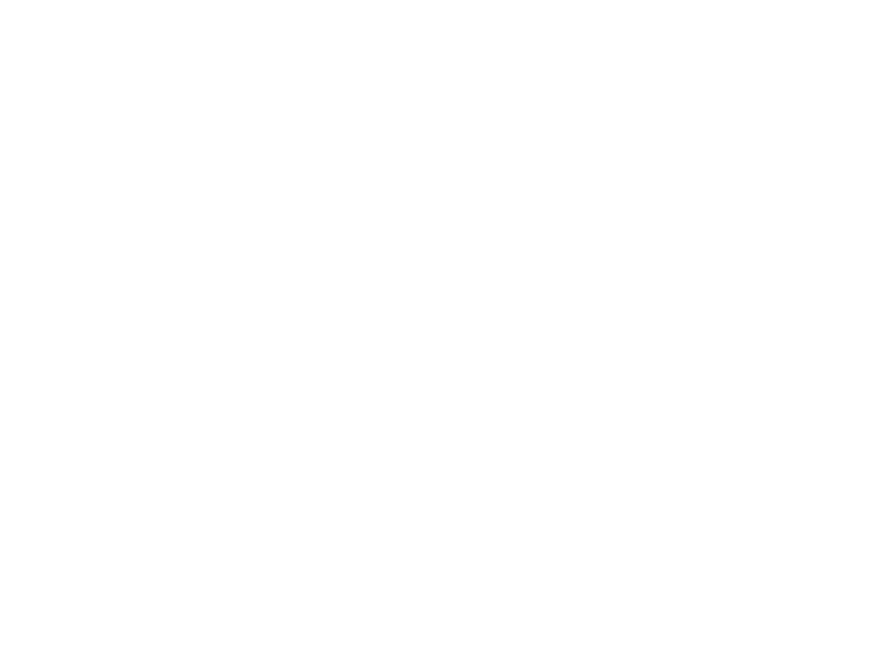
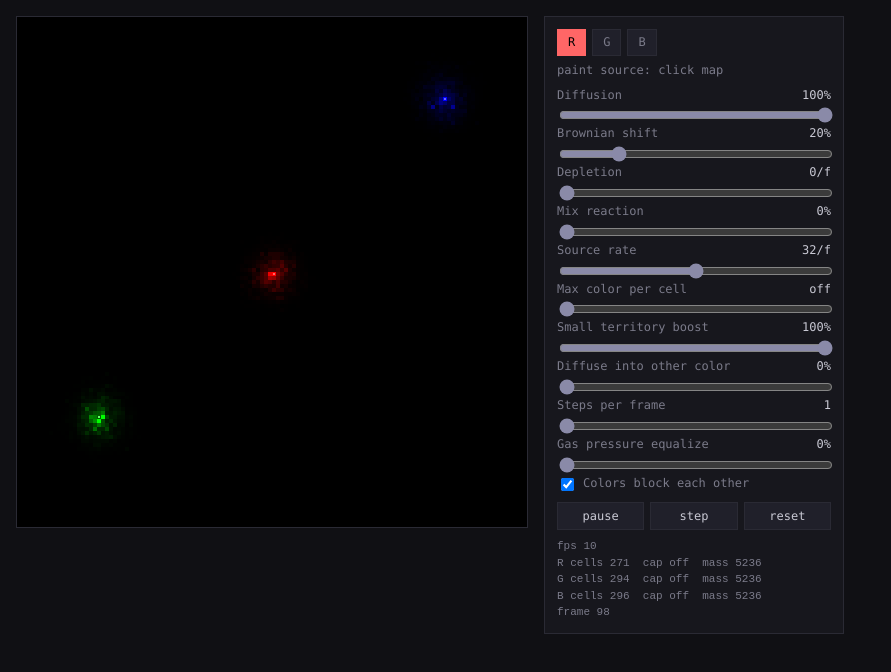
Before and after one commit to luncat8/diffusion-territory, a plain HTML site: page index.html in a window 1280 px wide. Shown: the whole page, without its empty margins (0-891 px from the left). Drawn offline with Linux system fonts and the light colour scheme; animation ran at ten frames a second.

Commit message:
page: canvas, hover readout, panel, 60Hz loop
Co-authored-by: arena-agent <297053741+arena-agent@users.noreply.github.com>

```diff
--- /dev/null
+++ b/controls.js
@@ -0,0 +1,93 @@
+// owns: panel widgets and their binding to Settings
+// edit for: slider list, labels, paint players, buttons
+
+const CONTROLS = [
+	{ key: 'diffusion', label: 'Diffusion', min: 0, max: 100, step: 1, unit: '%', hint: 'flux per neighbour, 100 = widest stable step' },
+	{ key: 'brownian', label: 'Brownian shift', min: 0, max: 100, step: 1, unit: '%', hint: 'chance to swap a cell with a random neighbour before diffusion' },
+	{ key: 'depletion', label: 'Depletion', min: 0, max: 8, step: 1, unit: '/f', hint: 'color removed from every cell each frame' },
+	{ key: 'reaction', label: 'Mix reaction', min: 0, max: 100, step: 1, unit: '%', hint: 'share of the smaller color removed where two colors meet' },
+	{ key: 'sourceRate', label: 'Source rate', min: 0, max: 64, step: 1, unit: '/f', hint: 'color a source cell adds each frame' },
+	{ key: 'capBase', label: 'Max color per cell', min: 0, max: 1023, step: 1, unit: '', hint: 'per-cell ceiling on a 16-cell territory; 0 = no limit' },
+	{ key: 'capTerritory', label: 'Small territory boost', min: 0, max: 100, step: 1, unit: '%', hint: 'how far a smaller territory raises the per-cell ceiling' },
+	{ key: 'foreignRate', label: 'Diffuse into other color', min: 0, max: 100, step: 1, unit: '%', hint: 'flux into cells another color holds, used when blocking is off' },
+	{ key: 'substeps', label: 'Steps per frame', min: 1, max: 2, step: 1, unit: '', hint: 'physics passes per frame' },
+	{ key: 'pressure', label: 'Gas pressure equalize', min: 0, max: 100, step: 1, unit: '%', hint: 'multi-scale mean transfer: equalises the whole field, ignores the per-cell ceiling' },
+];
+
+const Controls = {
+	knobs: [],
+	picks: [],
+	paintDot: null,
+
+	build() {
+		const host = $('rows');
+		for (const def of CONTROLS) {
+			const row = document.createElement('div');
+			row.className = 'row';
+			const head = document.createElement('label');
+			const name = document.createElement('span');
+			name.textContent = def.label;
+			const val = document.createElement('output');
+			head.append(name, val);
+			const input = document.createElement('input');
+			input.type = 'range';
+			input.title = def.hint;
+			input.min = def.min;
+			input.max = def.max;
+			input.step = def.step;
+			input.value = Settings[def.key];
+			input.addEventListener('input', () => Controls.edit(def, input, val));
+			row.append(head, input);
+			host.append(row);
+			Controls.knobs.push({ def, input, val });
+			Controls.show(def, input, val);
+		}
+		const block = document.createElement('div');
+		block.className = 'row check';
+		const tick = document.createElement('input');
+		tick.type = 'checkbox';
+		tick.checked = !!Settings.blockForeign;
+		const bt = document.createElement('label');
+		bt.textContent = 'Colors block each other';
+		bt.prepend(tick);
+		tick.addEventListener('change', () => { Settings.blockForeign = tick.checked ? 1 : 0; });
+		block.append(bt);
+		host.append(block);
+		const host2 = $('players');
+		for (let p = 0; p < 3; p++) {
+			const b = document.createElement('button');
+			b.className = 'pick p' + p;
+			b.textContent = View.names[p];
+			b.addEventListener('click', () => Controls.pick(p));
+			host2.append(b);
+			Controls.picks.push(b);
+		}
+		Controls.paintDot = document.createElement('span');
+		Controls.paintDot.className = 'hint';
+		host2.append(Controls.paintDot);
+	},
+
+	edit(def, input, val) {
+		Settings[def.key] = +input.value;
+		Controls.show(def, input, val);
+	},
+
+	show(def, input, val) {
+		const v = Settings[def.key];
+		if (def.key === 'capBase') val.textContent = v ? v + def.unit : 'off';
+		else val.textContent = v + def.unit;
+		input.value = v;
+	},
+
+	pick(p) {
+		Settings.paint = p;
+		Controls.sync();
+	},
+
+	sync() {
+		for (const k of Controls.knobs) Controls.show(k.def, k.input, k.val);
+		for (let p = 0; p < 3; p++) Controls.picks[p].classList.toggle('on', Settings.paint === p);
+		Controls.paintDot.textContent = 'paint source: click map';
+		$('pause').textContent = Settings.paused ? 'resume' : 'pause';
+	},
+};
--- a/index.html
+++ b/index.html
@@ -3,9 +3,35 @@
 <head>
 <meta charset="utf-8">
 <meta name="viewport" content="width=device-width, initial-scale=1">
-<title></title>
+<title>diffusion territory</title>
+<link rel="stylesheet" href="style.css">
 </head>
 <body>
-<canvas id="canv"></canvas>
+<div id="app">
+	<div id="stage">
+		<canvas id="canv" width="512" height="512"></canvas>
+		<div id="tip" hidden></div>
+	</div>
+	<aside id="panel">
+		<div id="players"></div>
+		<div id="rows"></div>
+		<div id="buttons">
+			<button id="pause">pause</button>
+			<button id="step">step</button>
+			<button id="reset">reset</button>
+		</div>
+		<pre id="stats"></pre>
+	</aside>
+</div>
+<script src="settings.js"></script>
+<script src="field.js"></script>
+<script src="source.js"></script>
+<script src="diffuse.js"></script>
+<script src="pressure.js"></script>
+<script src="tick.js"></script>
+<script src="view.js"></script>
+<script src="controls.js"></script>
+<script src="loop.js"></script>
+<script src="main.js"></script>
 </body>
 </html>
--- /dev/null
+++ b/loop.js
@@ -0,0 +1,44 @@
+// owns: the frame loop and pacing
+// edit for: sim rate, stats cadence
+
+const Loop = {
+	frame: 0,
+	fps: 0,
+	win: 0,
+	last: 0,
+	spent: 0,
+	acc: 0,
+	step: 1000 / 60,
+	raf: 0,
+
+	start() {
+		Loop.last = performance.now();
+		Loop.raf = requestAnimationFrame(Loop.tick);
+	},
+
+	// 60 sim steps per second whatever the display does, at most two per frame
+	tick(now) {
+		Loop.raf = requestAnimationFrame(Loop.tick);
+		Loop.win++;
+		const dt = now - Loop.last;
+		Loop.last = now;
+		Loop.spent += dt;
+		if (Loop.spent >= 500) {
+			Loop.fps = Math.round(Loop.win * 1000 / Loop.spent);
+			Loop.win = 0;
+			Loop.spent = 0;
+			View.stats($('stats'));
+		}
+		if (!Settings.paused) {
+			Loop.acc += dt > 250 ? Loop.step : dt;
+			let n = 0;
+			while (Loop.acc >= Loop.step && n < 2) {
+				Tick.run(Settings);
+				Loop.acc -= Loop.step;
+				n++;
+			}
+			Loop.frame += n;
+		}
+		View.draw();
+	},
+};
--- /dev/null
+++ b/main.js
@@ -0,0 +1,47 @@
+// owns: boot, shared root refs, wiring
+// edit for: load order, boot sequence, buttons
+
+const $ = id => document.getElementById(id);
+
+const Main = {
+	init() {
+		Field.init(128, 128);
+		Pressure.init(Field.w, Field.h);
+		View.init($('canv'), $('tip'));
+		Controls.build();
+		Main.wire();
+		Main.reset();
+		Loop.start();
+	},
+
+	wire() {
+		$('pause').addEventListener('click', Main.pause);
+		$('step').addEventListener('click', Main.single);
+		$('reset').addEventListener('click', Main.reset);
+	},
+
+	pause() {
+		Settings.paused = Settings.paused ? 0 : 1;
+		Controls.sync();
+	},
+
+	single() {
+		Tick.run(Settings);
+		View.draw();
+		View.stats($('stats'));
+	},
+
+	reset() {
+		Field.reset();
+		Source.seed(64, 64, 0);
+		Source.seed(20, 100, 1);
+		Source.seed(107, 20, 2);
+		Field.analyze();
+		Field.caps(Settings.capBase, Settings.capTerritory);
+		View.draw();
+		Controls.sync();
+	},
+
+};
+
+Main.init();
--- /dev/null
+++ b/style.css
@@ -0,0 +1,139 @@
+:root {
+	--bg: #101014;
+	--panel: #17171d;
+	--line: #2a2a34;
+	--text: #c9c9d4;
+	--dim: #7b7b8a;
+}
+
+* { box-sizing: border-box; }
+
+body {
+	margin: 0;
+	background: var(--bg);
+	color: var(--text);
+	font: 12px/1.4 ui-monospace, "SF Mono", Menlo, Consolas, monospace;
+}
+
+#app {
+	display: flex;
+	gap: 16px;
+	align-items: flex-start;
+	padding: 16px;
+}
+
+#stage {
+	position: relative;
+	line-height: 0;
+}
+
+#canv {
+	width: min(72vh, 512px);
+	height: min(72vh, 512px);
+	image-rendering: pixelated;
+	background: #000;
+	border: 1px solid var(--line);
+	cursor: crosshair;
+}
+
+#tip {
+	position: absolute;
+	top: 0;
+	left: 0;
+	white-space: pre;
+	pointer-events: none;
+	background: #0b0b10f2;
+	border: 1px solid var(--line);
+	padding: 4px 6px;
+	color: var(--text);
+	font-size: 11px;
+	line-height: 1.35;
+}
+
+#panel {
+	background: var(--panel);
+	border: 1px solid var(--line);
+	padding: 12px;
+	width: 300px;
+	display: flex;
+	flex-direction: column;
+	gap: 8px;
+}
+
+#players {
+	display: flex;
+	gap: 6px;
+	align-items: center;
+	flex-wrap: wrap;
+}
+
+.pick {
+	background: #20202a;
+	color: var(--dim);
+	border: 1px solid var(--line);
+	padding: 4px 10px;
+	cursor: pointer;
+	font: inherit;
+}
+
+.pick.on { color: #000; }
+.pick.p0.on { background: #f66; border-color: #f66; }
+.pick.p1.on { background: #6f6; border-color: #6f6; }
+.pick.p2.on { background: #66f; border-color: #66f; }
+
+.hint {
+	color: var(--dim);
+	flex-basis: 100%;
+}
+
+.row {
+	display: flex;
+	flex-direction: column;
+	gap: 2px;
+}
+
+.row label {
+	display: flex;
+	justify-content: space-between;
+	color: var(--dim);
+}
+
+.row output { color: var(--text); }
+
+.row.check label {
+	flex-direction: row;
+	gap: 6px;
+	justify-content: flex-start;
+	cursor: pointer;
+}
+
+input[type=range] {
+	width: 100%;
+	accent-color: #8a8aa8;
+	height: 16px;
+}
+
+#buttons {
+	display: flex;
+	gap: 6px;
+}
+
+#buttons button {
+	flex: 1;
+	background: #20202a;
+	color: var(--text);
+	border: 1px solid var(--line);
+	padding: 5px 0;
+	cursor: pointer;
+	font: inherit;
+}
+
+#buttons button:hover { background: #2a2a36; }
+
+#stats {
+	margin: 0;
+	color: var(--dim);
+	font-size: 11px;
+	line-height: 1.5;
+	min-height: 68px;
+}
--- /dev/null
+++ b/view.js
@@ -0,0 +1,154 @@
+// owns: canvas painting, cursor readout, source marks
+// edit for: color mapping, tooltip fields, canvas interactions
+
+const View = {
+	canvas: null,
+	ctx: null,
+	imgCtx: null,
+	img: null,
+	pix: null,
+	tip: null,
+	scale: 4,
+	hover: -1,
+	cell: new Int32Array(8),
+	markers: ['', '#f66', '#6f6', '#fc6', '#66f', '#f6f', '#6ff', '#fff'],
+	names: ['R', 'G', 'B'],
+	text: '',
+
+	init(canvas, tip) {
+		this.canvas = canvas;
+		this.tip = tip;
+		this.ctx = canvas.getContext('2d');
+		this.scale = canvas.width / Field.w;
+		this.img = document.createElement('canvas');
+		this.img.width = Field.w;
+		this.img.height = Field.h;
+		this.imgCtx = this.img.getContext('2d');
+		this.pix = this.imgCtx.createImageData(Field.w, Field.h);
+		canvas.addEventListener('mousemove', View.move);
+		canvas.addEventListener('mousedown', View.press);
+		canvas.addEventListener('mouseleave', View.leave);
+		canvas.addEventListener('contextmenu', View.block);
+	},
+
+	block(e) {
+		e.preventDefault();
+	},
+
+	at(e) {
+		const r = View.canvas.getBoundingClientRect();
+		const x = Math.floor((e.clientX - r.left - View.canvas.clientLeft) / r.width * Field.w);
+		const y = Math.floor((e.clientY - r.top - View.canvas.clientTop) / r.height * Field.h);
+		if (x < 0 || y < 0 || x >= Field.w || y >= Field.h) return -1;
+		return y * Field.w + x;
+	},
+
+	move(e) {
+		const i = View.at(e);
+		View.hover = i;
+		if (i < 0) { View.tip.hidden = true; return; }
+		if (e.buttons & 1) View.paintCell(i, Settings.paint, true);
+		View.read(i, e);
+	},
+
+	press(e) {
+		const i = View.at(e);
+		if (i < 0) return;
+		View.paintCell(i, Settings.paint, e.button !== 2);
+		View.read(i, e);
+	},
+
+	paintCell(i, player, on) {
+		Source.paint(i % Field.w, (i / Field.w) | 0, player, on);
+	},
+
+	leave() {
+		View.hover = -1;
+		View.tip.hidden = true;
+	},
+
+	read(i, e) {
+		const c = View.cell;
+		const x = i % Field.w;
+		const y = (i / Field.w) | 0;
+		Field.sample(x, y, c);
+		View.text =
+			x + ',' + y + '  ' + (c[6] ? 'src ' + View.maskName(c[6]) : 'no src') + '  ' + View.state(c) +
+			'\nR ' + View.fixed(c[0], c[3]) + '  G ' + View.fixed(c[1], c[4]) + '  B ' + View.fixed(c[2], c[5]) +
+			'\ncap R ' + View.capText(0) + ' G ' + View.capText(1) + ' B ' + View.capText(2);
+		View.tip.textContent = View.text;
+		View.tip.hidden = false;
+		const r = View.canvas.getBoundingClientRect();
+		View.tip.style.transform = 'translate(' + (e.clientX - r.left + 14) + 'px,' + (e.clientY - r.top + 14) + 'px)';
+	},
+
+	state(c) {
+		if (c[7] !== NO_COLOR) return View.names[c[7]];
+		return c[0] > 0 || c[1] > 0 || c[2] > 0 ? 'mixed' : 'empty';
+	},
+
+	capText(p) {
+		return Field.cap[p] ? String(Field.cap[p] >> FP) : 'off';
+	},
+
+	maskName(mask) {
+		let s = '';
+		for (let p = 0; p < 3; p++) if (mask & (1 << p)) s += View.names[p];
+		return s;
+	},
+
+	fixed(int, frac) {
+		const f = frac * 100 / FP_ONE | 0;
+		return int + '.' + (f < 10 ? '0' : '') + f;
+	},
+
+	draw() {
+		const v = Field.v;
+		const d = this.pix.data;
+		for (let i = 0, j = 0, p = 0; i < Field.n; i++, j += 3, p += 4) {
+			let r = v[j] >> FP;
+			let g = v[j + 1] >> FP;
+			let b = v[j + 2] >> FP;
+			d[p] = r > 255 ? 255 : r > 0 ? r : 0;
+			d[p + 1] = g > 255 ? 255 : g > 0 ? g : 0;
+			d[p + 2] = b > 255 ? 255 : b > 0 ? b : 0;
+			d[p + 3] = 255;
+		}
+		this.imgCtx.putImageData(this.pix, 0, 0);
+		this.ctx.imageSmoothingEnabled = false;
+		this.ctx.drawImage(this.img, 0, 0, this.canvas.width, this.canvas.height);
+		this.marks();
+		this.cursor();
+	},
+
+	marks() {
+		const src = Field.src;
+		const s = this.scale;
+		for (let i = 0; i < Field.n; i++) {
+			const m = src[i];
+			if (!m) continue;
+			this.ctx.fillStyle = this.markers[m];
+			this.ctx.fillRect((i % Field.w) * s + (s >> 1) - 1, ((i / Field.w) | 0) * s + (s >> 1) - 1, 2, 2);
+		}
+	},
+
+	cursor() {
+		const i = this.hover;
+		if (i < 0) return;
+		const s = this.scale;
+		this.ctx.strokeStyle = '#fff';
+		this.ctx.lineWidth = 1;
+		this.ctx.strokeRect((i % Field.w) * s + 0.5, ((i / Field.w) | 0) * s + 0.5, s - 1, s - 1);
+	},
+
+	stats(node) {
+		let s = 'fps ' + Loop.fps + '\n';
+		for (let p = 0; p < 3; p++) {
+			s += View.names[p] + ' cells ' + Field.owned[p] +
+				'  cap ' + (Field.cap[p] ? (Field.cap[p] >> FP) : 'off') +
+				'  mass ' + Math.round(Field.total[p] / FP_ONE) + '\n';
+		}
+		s += 'frame ' + Loop.frame;
+		node.textContent = s;
+	},
+};
```
